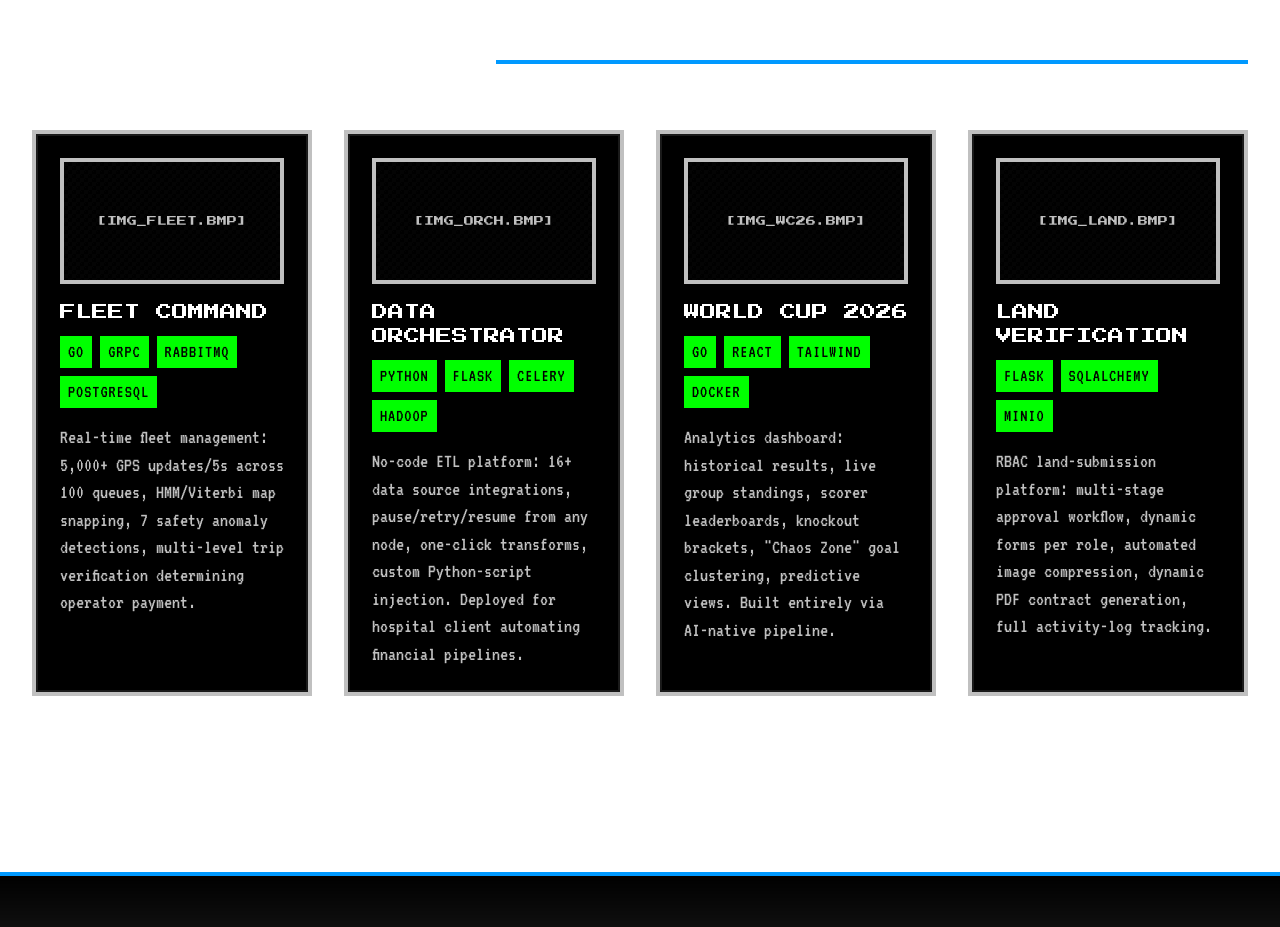
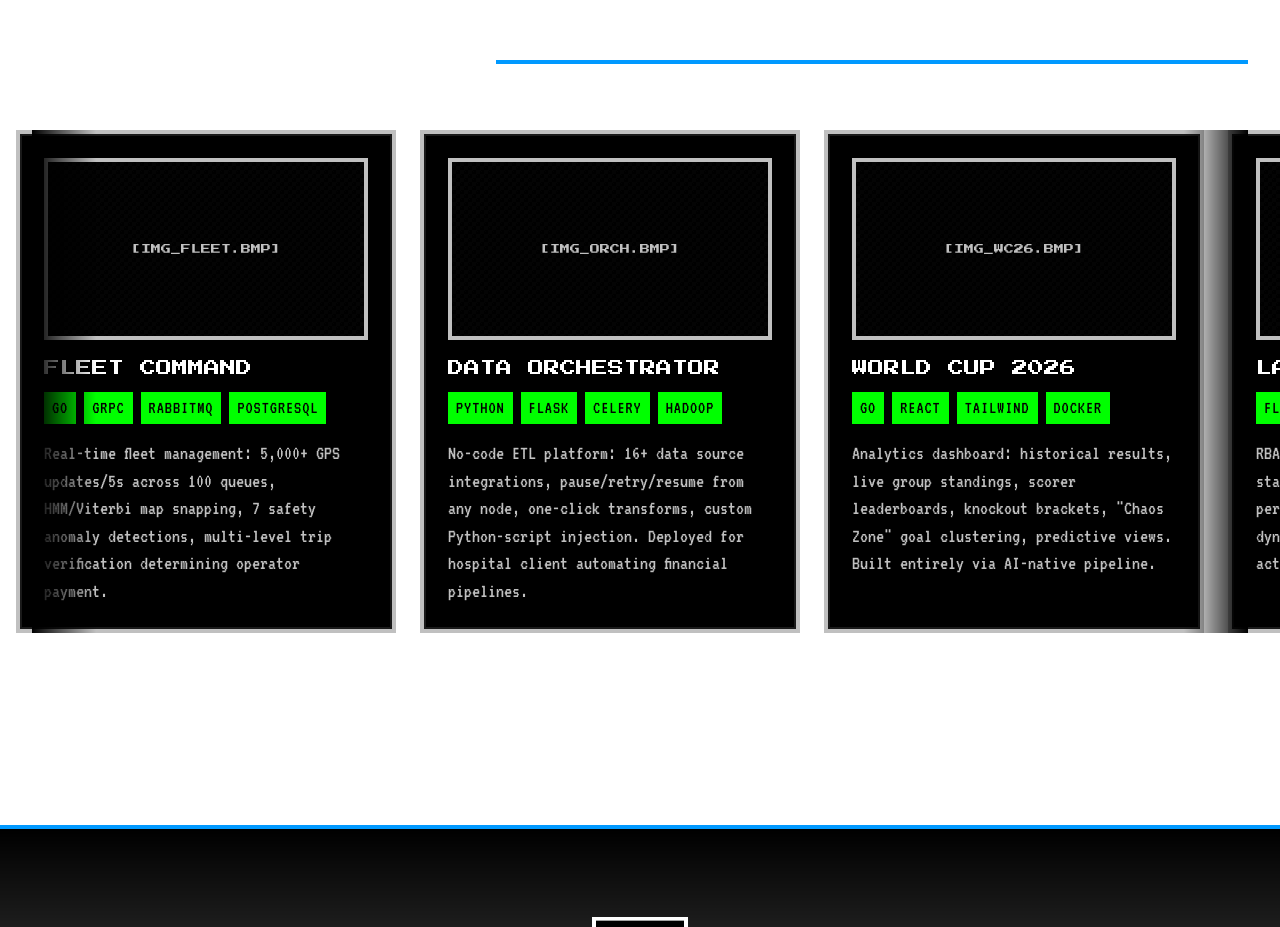
Before and after one commit to vinutama/vinporto, a React (Vite) app: page / in a window 1280 px wide. Shown: the part 3680-4607 px from the top of the page. Built offline with nearby package versions, Linux system fonts and the light colour scheme.

Commit message:
feat: make achievements horizontally scrollable, add Smart Laundry project, add image zoom modal

```diff
--- a/src/app/components/sections/Projects.tsx
+++ b/src/app/components/sections/Projects.tsx
@@ -1,4 +1,4 @@
-import React from "react";
+import React, { useState, useEffect } from "react";
 import { PixelContainer } from "../PixelContainer";
 
 const projects = [
@@ -25,10 +25,31 @@ const projects = [
     stack: ["FLASK", "SQLALCHEMY", "MINIO"],
     description: "RBAC land-submission platform: multi-stage approval workflow, dynamic forms per role, automated image compression, dynamic PDF contract generation, full activity-log tracking.",
     imgPlaceholder: "IMG_LAND.BMP"
+  },
+  {
+    title: "SMART LAUNDRY",
+    stack: ["NODE.JS", "EXPRESS", "NEXT.JS", "TAILWIND"],
+    description: "Full-stack laundry dashboard: role-based auth, revenue analytics (daily avg, peak, trend, branch calendar views), IoT-ready machine management, merchant withdrawal system with real-time financial visibility.",
+    imgPlaceholder: "IMG_LAUNDRY.BMP"
   }
 ];
 
 export function Projects() {
+  const [zoomedImg, setZoomedImg] = useState<string | null>(null);
+
+  useEffect(() => {
+    if (!zoomedImg) return;
+    document.body.style.overflow = 'hidden';
+    const handleKeyDown = (e: KeyboardEvent) => {
+      if (e.key === 'Escape') setZoomedImg(null);
+    };
+    document.addEventListener('keydown', handleKeyDown);
+    return () => {
+      document.body.style.overflow = '';
+      document.removeEventListener('keydown', handleKeyDown);
+    };
+  }, [zoomedImg]);
+
   return (
     <section id="projects" className="py-20 px-4 md:px-8 max-w-7xl mx-auto">
       <div className="mb-12 flex items-center justify-between">
@@ -38,10 +59,17 @@ export function Projects() {
         <div className="hidden md:block flex-1 h-1 bg-[#0099FF] ml-8" />
       </div>
 
-      <div className="grid grid-cols-1 md:grid-cols-2 lg:grid-cols-2 xl:grid-cols-4 gap-8">
+      <div className="relative">
+        {/* ponytail: fade indicators hint at scrollable content */}
+        <div className="pointer-events-none absolute left-0 top-0 bottom-4 w-16 bg-gradient-to-r from-black to-transparent z-10" />
+        <div className="pointer-events-none absolute right-0 top-0 bottom-4 w-16 bg-gradient-to-l from-black to-transparent z-10" />
+
+        <div className="flex gap-6 overflow-x-auto snap-x snap-mandatory scroll-pl-4 px-4 pb-4 -mx-4 md:-mx-8"
+             style={{ scrollbarWidth: 'thin', scrollbarColor: '#00FF00 #000' }}>
           {projects.map((project, idx) => (
-          <PixelContainer key={idx} className="group hover:-translate-y-2 transition-transform duration-200 cursor-pointer flex flex-col">
-            <div className="w-full aspect-video bg-black border-4 border-[#C0C0C0] group-hover:border-[#00FF00] mb-4 flex items-center justify-center relative overflow-hidden transition-colors">
+            <PixelContainer key={idx} className="min-w-[300px] max-w-[380px] flex-shrink-0 snap-start group hover:-translate-y-2 transition-transform duration-200 cursor-pointer flex flex-col">
+              <div className="w-full aspect-video bg-black border-4 border-[#C0C0C0] group-hover:border-[#00FF00] mb-4 flex items-center justify-center relative overflow-hidden transition-colors"
+                   onClick={() => setZoomedImg(project.imgPlaceholder)}>
                  <div className="absolute inset-0 bg-[#C0C0C0]/10 group-hover:bg-[#00FF00]/10" style={{ backgroundImage: 'linear-gradient(45deg, #000 25%, transparent 25%, transparent 75%, #000 75%, #000), linear-gradient(45deg, #000 25%, transparent 25%, transparent 75%, #000 75%, #000)', backgroundSize: '8px 8px', backgroundPosition: '0 0, 4px 4px', opacity: 0.2 }} />
                  <p className="font-['Press_Start_2P'] text-[10px] text-[#C0C0C0] group-hover:text-[#00FF00] z-10 transition-colors">
                    [{project.imgPlaceholder}]
@@ -66,6 +94,27 @@ export function Projects() {
             </PixelContainer>
           ))}
         </div>
+      </div>
+
+      {zoomedImg && (
+        <div
+          className="fixed inset-0 bg-black/90 z-50 flex items-center justify-center"
+          onClick={() => setZoomedImg(null)}
+        >
+          <div className="border-4 border-[#00FF00] bg-black p-8 max-w-2xl w-full mx-4 aspect-video relative"
+               onClick={e => e.stopPropagation()}>
+            <button
+              className="absolute -top-3 -right-3 text-white bg-black border-2 border-[#00FF00] w-8 h-8 flex items-center justify-center font-['Press_Start_2P'] text-sm"
+              onClick={() => setZoomedImg(null)}
+            >
+              [X]
+            </button>
+            <p className="font-['Press_Start_2P'] text-lg text-[#00FF00] flex items-center justify-center h-full">
+              [{zoomedImg}]
+            </p>
+          </div>
+        </div>
+      )}
     </section>
   );
 }
```
Lines whose indentation alone changed are shown as unchanged.
